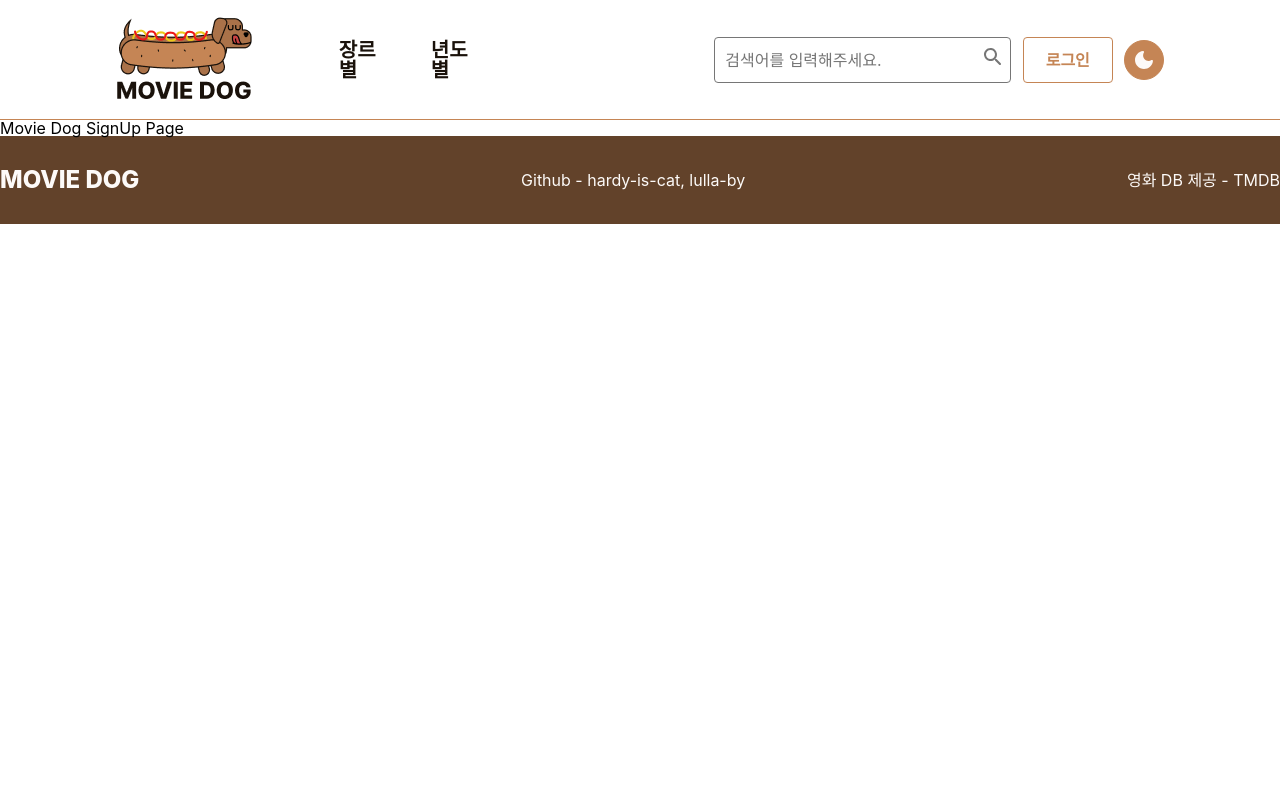
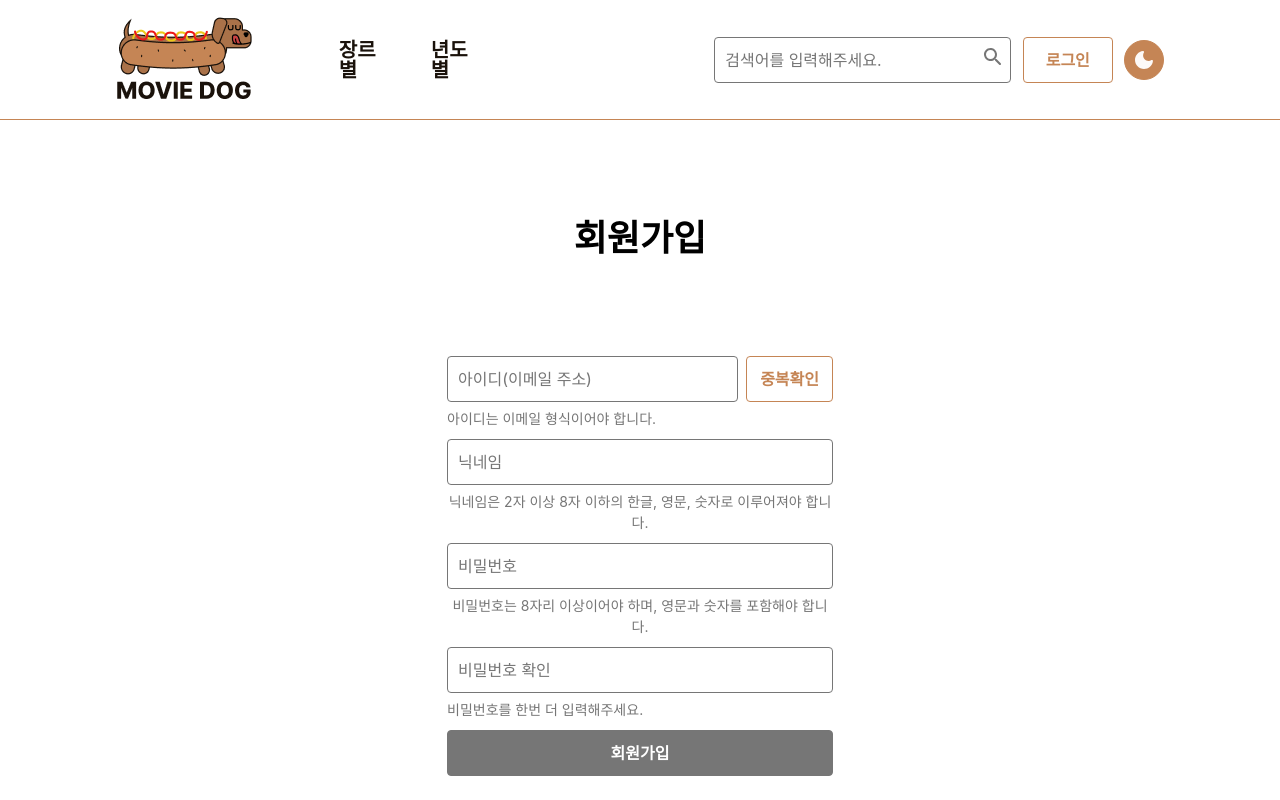
Before and after one commit to lulla-by/movie-dog, a Next.js app: page /signup in a window 1280 px wide. Shown: the top 800 px of the page. Built offline with nearby package versions, Linux system fonts and the light colour scheme; a web font is replaced by a local one.

Commit message:
[Style] 회원가입 CSS #12

```diff
--- /dev/null
+++ b/container/SignUp.tsx
@@ -0,0 +1,61 @@
+import styled from 'styled-components';
+import Input from '../components/input/Input';
+import ConfirmButton from '../components/buttons/ConfirmButton';
+
+export default function SignUp() {
+  return (
+    <Container>
+      <LoginBox>
+        <Title>회원가입</Title>
+        <IdCheckBox>
+        <ExtendsEmailInput state='default' placeholder='아이디(이메일 주소)' helperText="아이디는 이메일 형식이어야 합니다."/>
+        <ExtendsConfirmButton  width={23} text='중복확인'/>
+        </IdCheckBox>
+        <ExtendsDefaultInput state='default' placeholder='닉네임' helperText="닉네임은 2자 이상 8자 이하의 한글, 영문, 숫자로 이루어져야 합니다."/>
+        <ExtendsDefaultInput state='default' placeholder='비밀번호' helperText="비밀번호는 8자리 이상이어야 하며, 영문과 숫자를 포함해야 합니다."/>
+        <ExtendsDefaultInput state='default' placeholder='비밀번호 확인' helperText="비밀번호를 한번 더 입력해주세요."/>
+      <ConfirmButton text="회원가입" disabled />
+      </LoginBox>
+    </Container>
+  );
+}
+
+const Container = styled.div`
+  display: flex;
+  flex-direction: column;
+  width: 1280px;
+  margin: auto;
+  text-align: center;
+  padding-bottom: 207px;
+`;
+
+const LoginBox = styled.div`
+  width: 386px;
+  margin: auto;
+`;
+
+const Title = styled.h1`
+  font-size: ${({ theme }) => theme.fontSize.headline1};
+  font-weight: 700;
+  margin: 100px 0px;
+`;
+
+const IdCheckBox = styled.div`
+  display: flex;
+  justify-content: space-between;
+`;
+
+const ExtendsEmailInput = styled(Input)`
+width: 300px;
+margin-bottom: 10px;
+`;
+
+const ExtendsDefaultInput = styled(Input)`
+margin-bottom: 10px;
+`;
+
+const ExtendsConfirmButton = styled(ConfirmButton)`
+  margin-top: 0px;
+  margin-right: 0px;
+  margin-left: 8px;
+`;
--- a/pages/signup/index.tsx
+++ b/pages/signup/index.tsx
@@ -1,7 +1,7 @@
+import SignUp from "@/container/SignUp";
+
 export default function SignUpPage() {
   return (
-    <>
-     <h1>Movie Dog SignUp Page</h1>
-    </>
+   <SignUp/>
   )
 }
```
